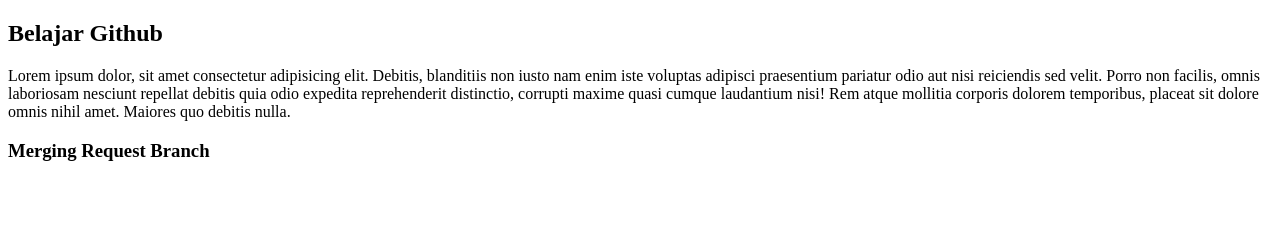
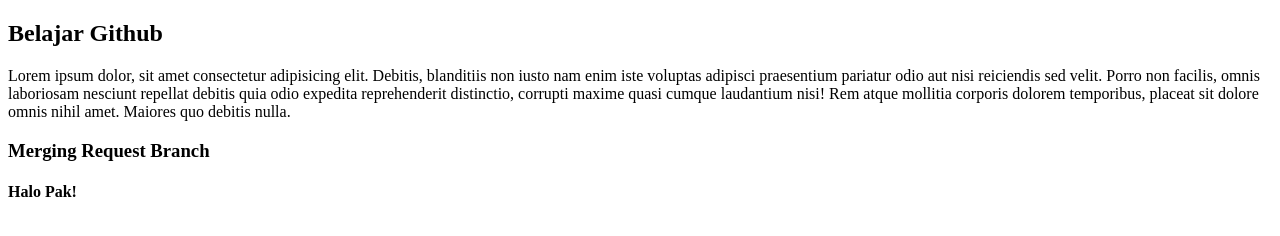
Before and after one commit to agunggml/github-1, a plain HTML site: page index.html in a window 1280 px wide. Drawn offline with Linux system fonts and the light colour scheme.

Commit message:
<h4> "Halo Pak!"

```diff
--- a/index.html
+++ b/index.html
@@ -18,5 +18,6 @@
       debitis nulla.
     </p>
     <h3>Merging Request Branch</h3>
+    <h4>Halo Pak!</h4>
   </body>
 </html>
```
